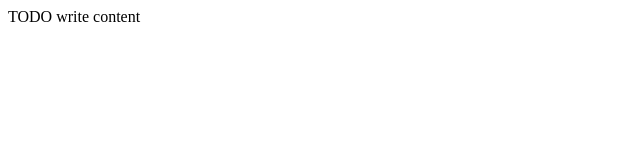
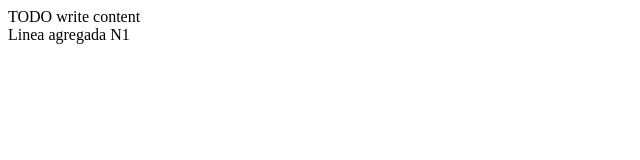
Before and after one commit to D4vid-SN/Versionamiento, a plain HTML site: page public_html/index.html in a window 1280 px wide. Shown: the whole page, without its empty margins (0-640 px from the left). Drawn offline with Linux system fonts and the light colour scheme.

Commit message:
version_01,1

```diff
--- a/public_html/index.html
+++ b/public_html/index.html
@@ -11,5 +11,6 @@
     </head>
     <body>
         <div>TODO write content</div>
+        <div>Linea agregada N1</div>
     </body>
 </html>
```
